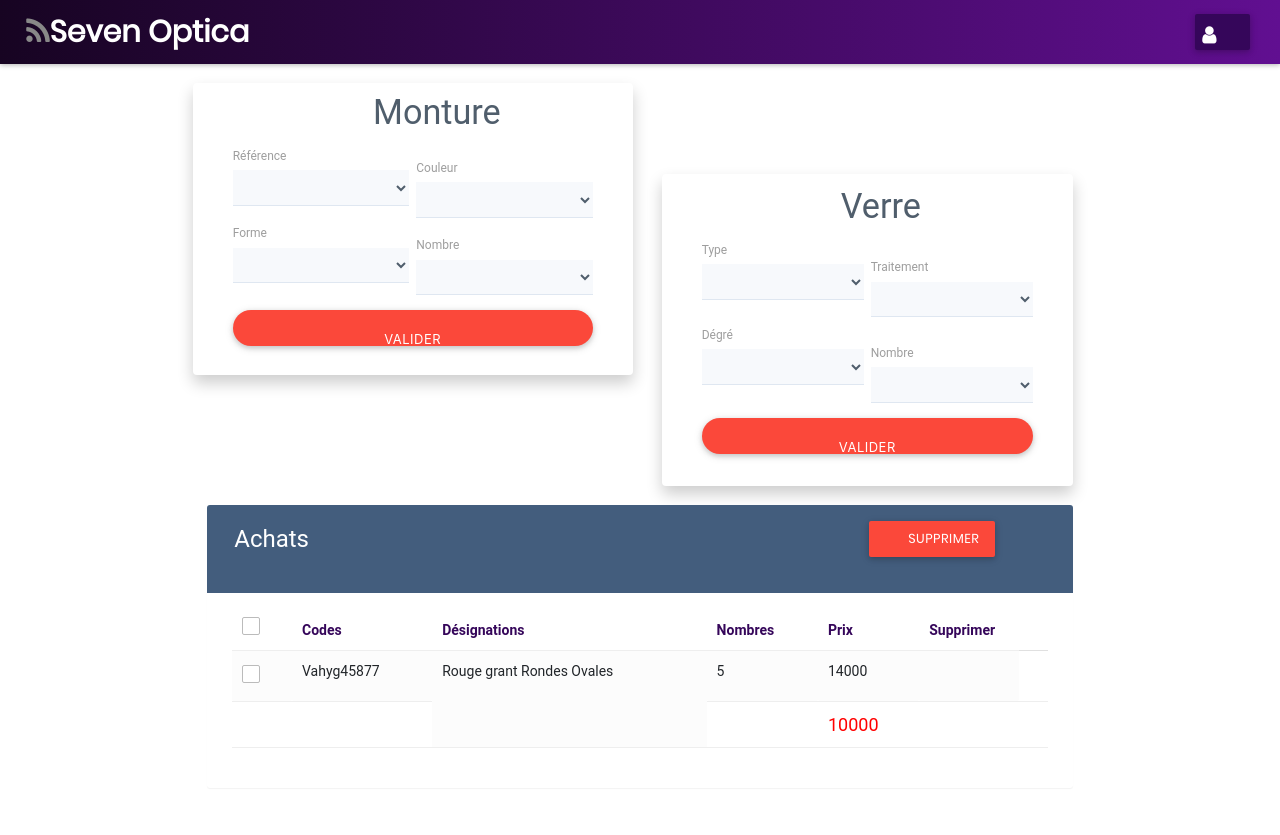
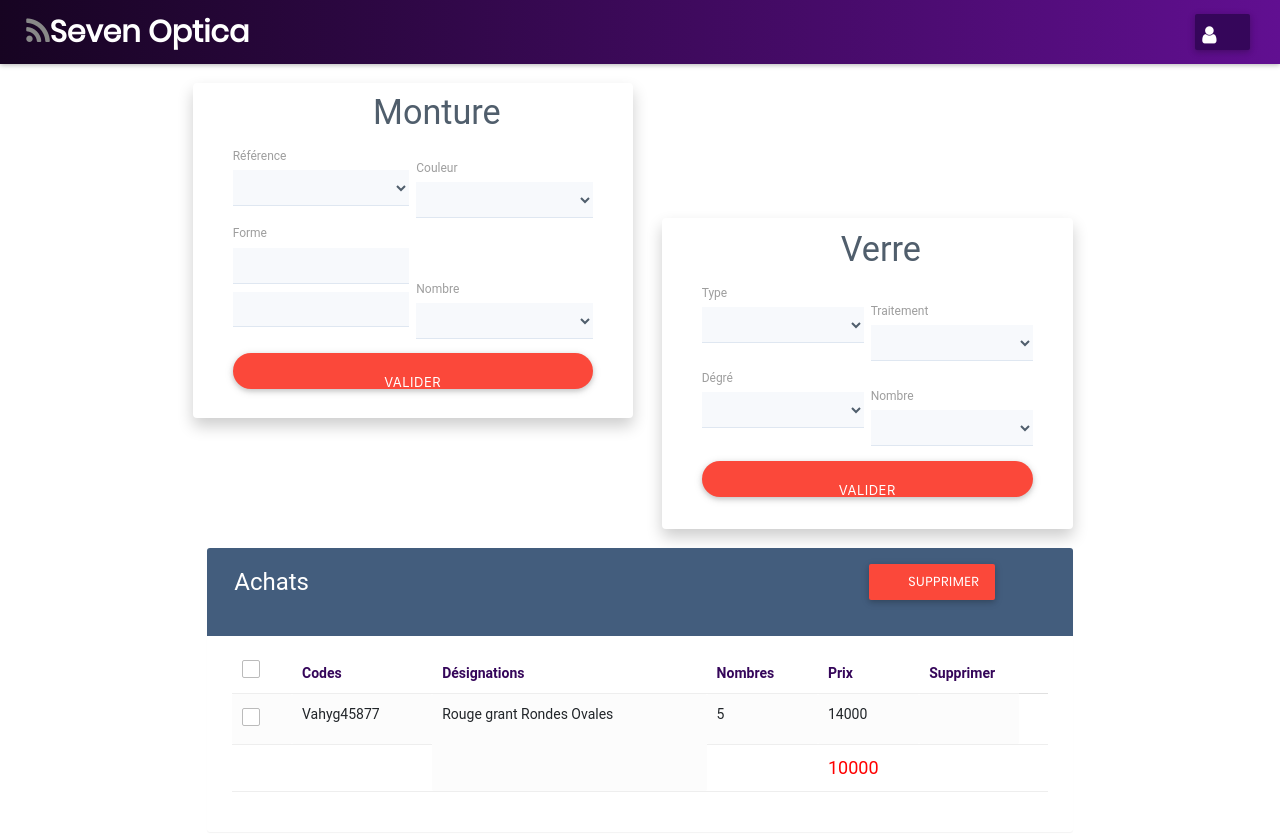
Before and after one commit to gaetan1903/Seven-Optica, a plain HTML site: page view/vente.html in a window 1280 px wide. Drawn offline with nearby package versions, Linux system fonts and the light colour scheme.

Commit message:
save edited

```diff
--- a/view/js/tabvente.js
+++ b/view/js/tabvente.js
@@ -9,7 +9,7 @@ function recvProduct(response){
   for (i=0;i<response[0].length;i++){
     $('#vente_monture #reference').append('<option>' + response[0][i][1] + '</option>');
     $('#vente_monture #couleur').append('<option>' + response[0][i][2] + '</option>');
-    $('#vente_monture #forme').append('<option>' + response[0][i][3] + '</option>');
+    $('#vente_monture #forme').append('<option value='+ response[0][i][3] + '>');
   }
   $('#vente_monture #nombre').append('<option>1</option>');
 
@@ -20,5 +20,4 @@ function recvProduct(response){
   }
   $('#vente_verre #nombre').append('<option>1</option>');
 
-console.log(response);
 }
--- a/view/vente.html
+++ b/view/vente.html
@@ -107,9 +107,9 @@
 							</div>
 							<div class="form-group" style="margin-top:-5.6% !important;">
 								<label style="font-weight: normal;">Forme</label>
-								<select id="forme" class="form-control">
-									<option></option>
-								</select>
+								<input type='text' class="form-control" list='forme'>
+								<datalist id="forme" class="form-control">
+								</datalist>
 							</div>
 							<div class="form-group" style="margin-left:51%; width:100% !important; margin-top:-20.5% !important;">
 								<label style="font-weight: normal;">Nombre</label>
```
